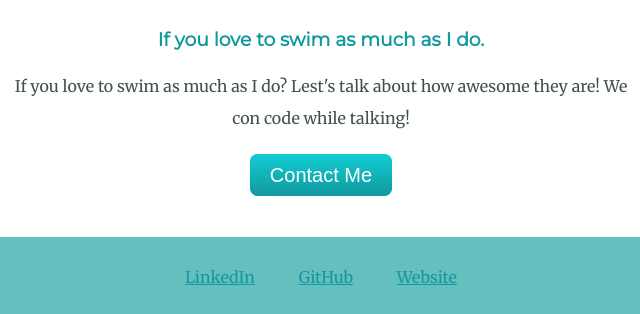
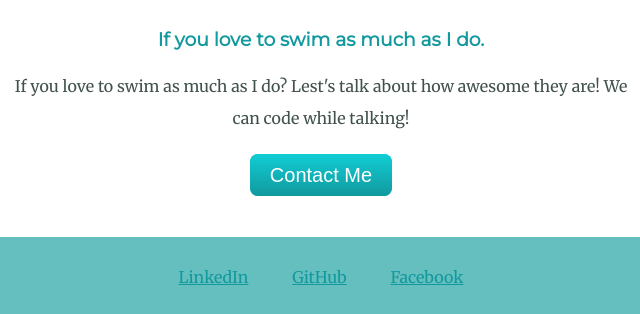
Before and after one commit to rdxdheeraj75/cv, a plain HTML site: page index.html in a window 1280 px wide. Shown: the part 2128-2442 px from the top of the page, 319-959 px from the left. Drawn offline with Linux system fonts and the light colour scheme.

Commit message:
Updated CV

```diff
--- a/index.html
+++ b/index.html
@@ -47,7 +47,7 @@
       <div class="contact-me">
         <h2>Get In Touch</h2>
         <h3>If you love to swim as much as I do.</h3>
-        <p class="last-para">If you love to swim as much as I do? Lest's talk about how awesome they are! We con code while talking!</p>
+        <p class="last-para">If you love to swim as much as I do? Lest's talk about how awesome they are! We can code while talking!</p>
         <a class="btn" href="mailto:dheerajp748@email.com">Contact Me</a>
       </div>
     </div>
@@ -56,7 +56,7 @@
     <div class="bottom-container">
       <a class="footer-link" href="https://www.linkedin.com/in/dheeraj-pal748">LinkedIn</a>
       <a class="footer-link" href="https://github.com/rdxdheeraj75">GitHub</a>
-      <a class="footer-link" href="https://www.appbrewery.co/">Website</a>
+      <a class="footer-link" href="https://www.instagram.com/dheeraj.3628/">Facebook</a>
       <p class="copyright">© 2021 Dheeraj Pal.</p>
     </div>
 
```
